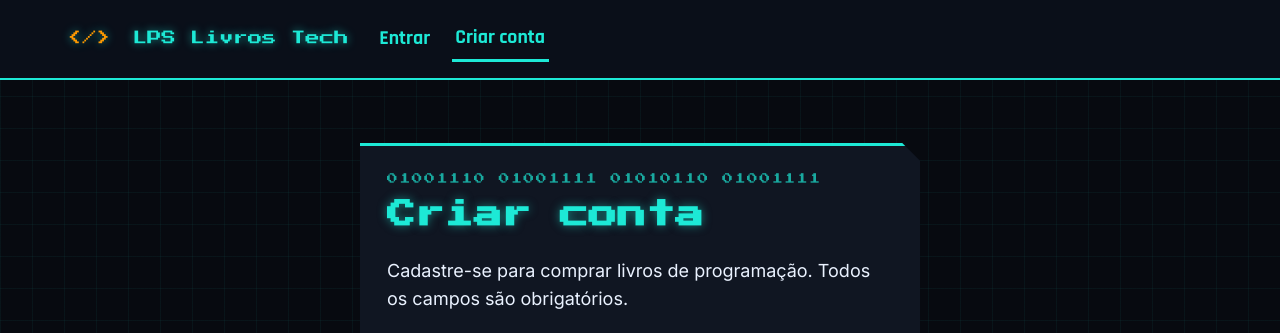
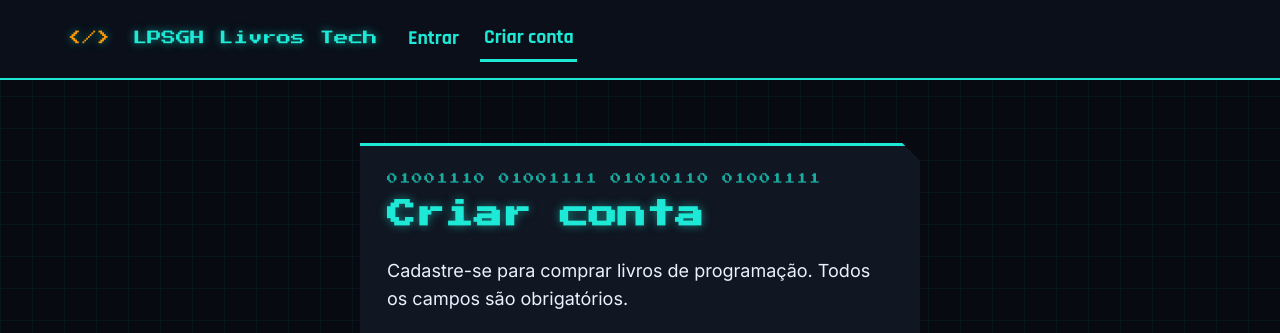
Before and after one commit to arthur07lopes/LPSGHED_LIVROS_-_TECH_Node_JS_Pratica, a Node server app: page /cadastro in a window 1280 px wide. Shown: the top 333 px of the page. Run offline with Node 20, Linux system fonts and the light colour scheme; some libraries are stand-ins or nearby versions.

Commit message:
Corrige nome da loja para LPSGH

```diff
--- a/views/partials/cabecalho.ejs
+++ b/views/partials/cabecalho.ejs
@@ -3,7 +3,7 @@
 <head>
   <meta charset="utf-8">
   <meta name="viewport" content="width=device-width, initial-scale=1">
-  <title><%= titulo %> | LPS Livros Tech</title>
+  <title><%= titulo %> | LPSGH Livros Tech</title>
   <!-- Fontes importadas da internet (Google Fonts) -->
   <link rel="preconnect" href="https://fonts.googleapis.com">
   <link rel="preconnect" href="https://fonts.gstatic.com" crossorigin>
@@ -18,7 +18,7 @@
     <div class="topo-linha">
       <a class="logo" href="/">
         <span class="logo-simbolo" aria-hidden="true">&lt;/&gt;</span>
-        LPS Livros Tech
+        LPSGH Livros Tech
       </a>
 
       <% if (usuario) { %>
```
